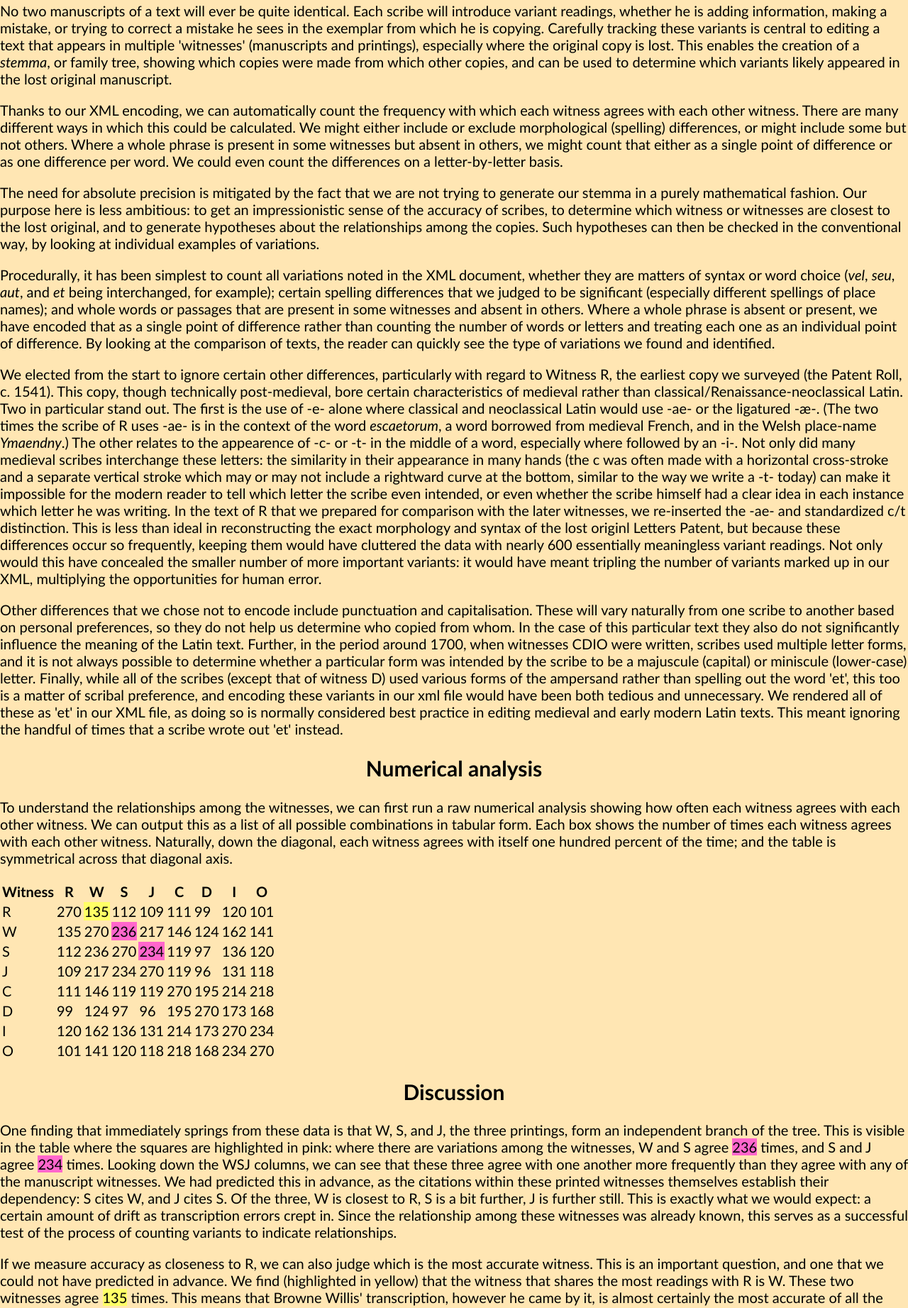
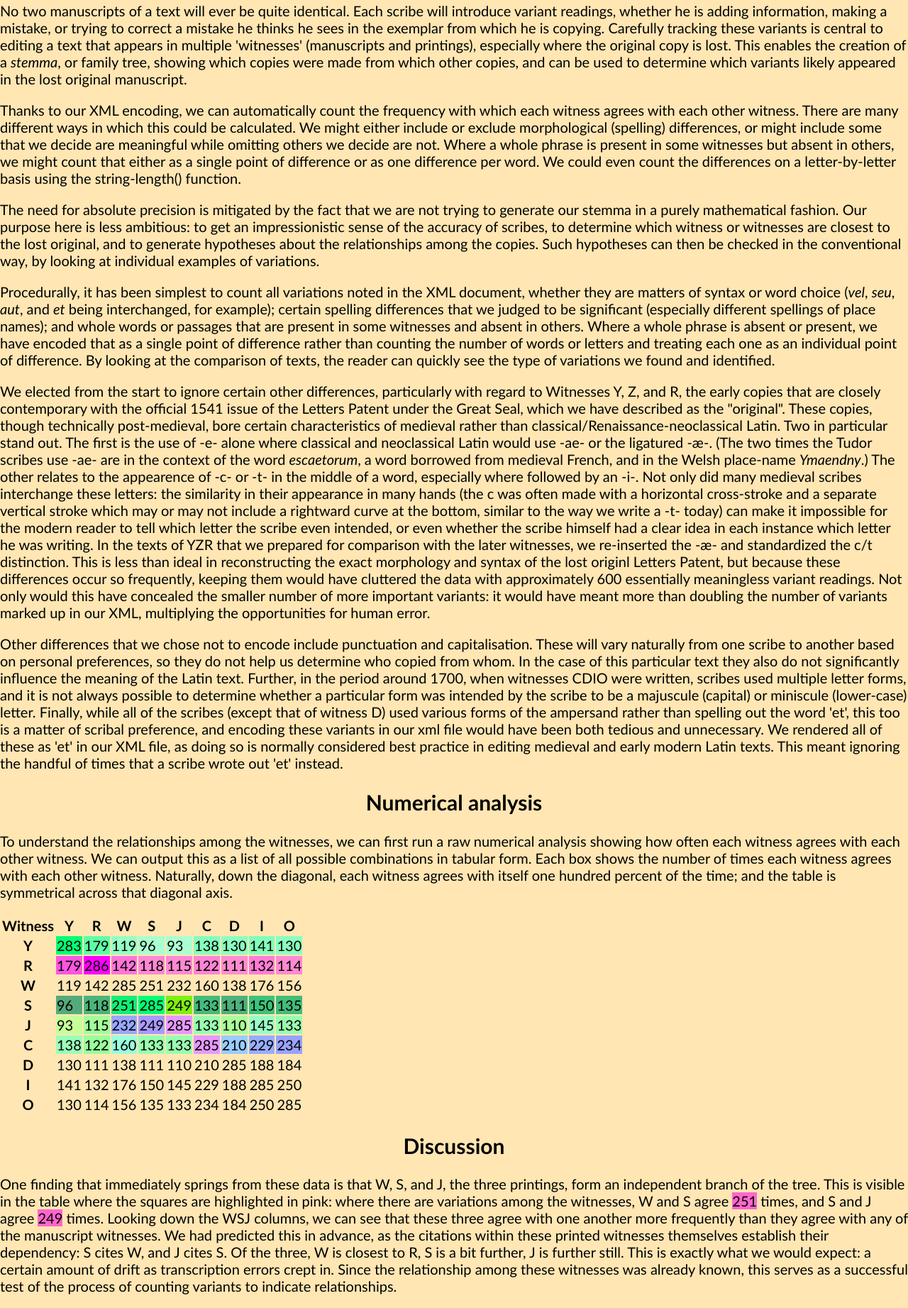
Before and after one commit to haggis78/brecon-2, a plain HTML site: page site/html/analysis/TextualAnalysis.html in a window 1280 px wide. Shown: the part 185-2028 px from the top of the page at 71% size. Drawn offline with Linux system fonts and the light colour scheme.

Commit message:
adding Y to textual analysis page and graphics

```diff
--- a/site/html/analysis/TextualAnalysis.html
+++ b/site/html/analysis/TextualAnalysis.html
@@ -4,7 +4,7 @@
 <html xmlns="http://www.w3.org/1999/xhtml">
    <head>
       <meta http-equiv="Content-Type" content="text/html; charset=utf-8" />
-      <link rel="stylesheet" type="text/css" href="../../../css/brecon.css" />
+      <link rel="stylesheet" type="text/css" href="../../css/brecon.css" />
       <title>Analysis</title>
    </head>
    <body>
@@ -12,18 +12,19 @@
       <h2> Introduction and methodology</h2>
       <p>No two manuscripts of a text will ever be quite identical. Each scribe will introduce
          variant readings, whether he is adding information, making a mistake, or trying to
-         correct a mistake he sees in the exemplar from which he is copying. Carefully tracking
-         these variants is central to editing a text that appears in multiple 'witnesses' (manuscripts
-         and printings), especially where the original copy is lost. This enables the creation
-         of a <em>stemma</em>, or family tree, showing which copies were made from which other copies, and can
+         correct a mistake he thinks he sees in the exemplar from which he is copying. Carefully
+         tracking these variants is central to editing a text that appears in multiple 'witnesses'
+         (manuscripts and printings), especially where the original copy is lost. This enables
+         the creation of a <em>stemma</em>, or family tree, showing which copies were made from which other copies, and can
          be used to determine which variants likely appeared in the lost original manuscript.</p>
       <p>Thanks to our XML encoding, we can automatically count the frequency with which each
          witness agrees with each other witness. There are many different ways in which this
          could be calculated. We might either include or exclude morphological (spelling) differences,
-         or might include some but not others. Where a whole phrase is present in some witnesses
-         but absent in others, we might count that either as a single point of difference or
-         as one difference per word. We could even count the differences on a letter-by-letter
-         basis.</p>
+         or might include some that we decide are meaningful while omitting others we decide
+         are not. Where a whole phrase is present in some witnesses but absent in others, we
+         might count that either as a single point of difference or as one difference per word.
+         We could even count the differences on a letter-by-letter basis using the string-length()
+         function.</p>
       <p>The need for absolute precision is mitigated by the fact that we are not trying to
          generate our stemma in a purely mathematical fashion. Our purpose here is less ambitious:
          to get an impressionistic sense of the accuracy of scribes, to determine which witness
@@ -39,25 +40,27 @@
          point of difference. By looking at the comparison of texts, the reader can quickly
          see the type of variations we found and identified. </p>
       <p>We elected from the start to ignore certain other differences, particularly with regard
-         to Witness R, the earliest copy we surveyed (the Patent Roll, c. 1541). This copy,
-         though technically post-medieval, bore certain characteristics of medieval rather
-         than classical/Renaissance-neoclassical Latin. Two in particular stand out. The first
-         is the use of -e- alone where classical and neoclassical Latin would use -ae- or the
-         ligatured -æ-. (The two times the scribe of R uses -ae- is in the context of the word
-         <em>escaetorum</em>, a word borrowed from medieval French, and in the Welsh place-name <em>Ymaendny</em>.) The other relates to the appearence of -c- or -t- in the middle of a word, especially
+         to Witnesses Y, Z, and R, the early copies that are closely contemporary with the
+         official 1541 issue of the Letters Patent under the Great Seal, which we have described
+         as the "original". These copies, though technically post-medieval, bore certain characteristics
+         of medieval rather than classical/Renaissance-neoclassical Latin. Two in particular
+         stand out. The first is the use of -e- alone where classical and neoclassical Latin
+         would use -ae- or the ligatured -æ-. (The two times the Tudor scribes use -ae- are
+         in the context of the word <em>escaetorum</em>, a word borrowed from medieval French, and in the Welsh place-name <em>Ymaendny</em>.) The other relates to the appearence of -c- or -t- in the middle of a word, especially
          where followed by an -i-. Not only did many medieval scribes interchange these letters:
          the similarity in their appearance in many hands (the c was often made with a horizontal
          cross-stroke and a separate vertical stroke which may or may not include a rightward
          curve at the bottom, similar to the way we write a -t- today) can make it impossible
          for the modern reader to tell which letter the scribe even intended, or even whether
          the scribe himself had a clear idea in each instance which letter he was writing.
-         In the text of R that we prepared for comparison with the later witnesses, we re-inserted
-         the -ae- and standardized c/t distinction. This is less than ideal in reconstructing
+         In the texts of YZR that we prepared for comparison with the later witnesses, we re-inserted
+         the -æ- and standardized the c/t distinction. This is less than ideal in reconstructing
          the exact morphology and syntax of the lost originl Letters Patent, but because these
-         differences occur so frequently, keeping them would have cluttered the data with nearly
+         differences occur so frequently, keeping them would have cluttered the data with approximately
          600 essentially meaningless variant readings. Not only would this have concealed the
-         smaller number of more important variants: it would have meant tripling the number
-         of variants marked up in our XML, multiplying the opportunities for human error.</p>
+         smaller number of more important variants: it would have meant more than doubling
+         the number of variants marked up in our XML, multiplying the opportunities for human
+         error.</p>
       <p>Other differences that we chose not to encode include punctuation and capitalisation.
          These will vary naturally from one scribe to another based on personal preferences,
          so they do not help us determine who copied from whom. In the case of this particular
@@ -81,6 +84,7 @@
       <table>
          <tr>
             <th>Witness</th>
+            <th>Y</th>
             <th>R</th>
             <th>W</th>
             <th>S</th>
@@ -91,99 +95,119 @@
             <th>O</th>
          </tr>
          <tr>
-            <td>R</td>
-            <td>270</td>
-            <td style="background-color: #ffff66;">135</td>
-            <td>112</td>
-            <td>109</td>
-            <td>111</td>
-            <td>99</td>
-            <td>120</td>
-            <td>101</td>
+            <th>Y</th>
+            <td style="background-color: hsl(147, 100%, 50.35087719298245615%">283</td>
+            <td style="background-color: hsl(147, 100%, 68.59649122807017545%">179</td>
+            <td style="background-color: hsl(147, 100%, 79.12280701754385965%">119</td>
+            <td style="background-color: hsl(147, 100%, 83.15789473684210525%">96</td>
+            <td style="background-color: hsl(147, 100%, 83.68421052631578945%">93</td>
+            <td style="background-color: hsl(147, 100%, 75.7894736842105263%">138</td>
+            <td style="background-color: hsl(147, 100%, 77.1929824561403509%">130</td>
+            <td style="background-color: hsl(147, 100%, 75.2631578947368421%">141</td>
+            <td style="background-color: hsl(147, 100%, 77.1929824561403509%">130</td>
          </tr>
          <tr>
-            <td>W</td>
-            <td>135</td>
-            <td>270</td>
-            <td style="background-color: #ff66cc;">236</td>
-            <td>217</td>
-            <td>146</td>
-            <td>124</td>
-            <td>162</td>
-            <td>141</td>
+            <th>R</th>
+            <td style="background-color: rgba(255,0,255,0.628070175438596491">179</td>
+            <td style="background-color: rgba(255,0,255,1.003508771929824561">286</td>
+            <td style="background-color: rgba(255,0,255,0.498245614035087719">142</td>
+            <td style="background-color: rgba(255,0,255,0.414035087719298246">118</td>
+            <td style="background-color: rgba(255,0,255,0.403508771929824561">115</td>
+            <td style="background-color: rgba(255,0,255,0.428070175438596491">122</td>
+            <td style="background-color: rgba(255,0,255,0.389473684210526316">111</td>
+            <td style="background-color: rgba(255,0,255,0.463157894736842105">132</td>
+            <td style="background-color: rgba(255,0,255,0.4">114</td>
          </tr>
          <tr>
-            <td>S</td>
-            <td>112</td>
-            <td>236</td>
-            <td>270</td>
-            <td style="background-color: #ff66cc;">234</td>
+            <th>W</th>
             <td>119</td>
-            <td>97</td>
-            <td>136</td>
-            <td>120</td>
+            <td>142</td>
+            <td>285</td>
+            <td>251</td>
+            <td>232</td>
+            <td>160</td>
+            <td>138</td>
+            <td>176</td>
+            <td>156</td>
          </tr>
          <tr>
-            <td>J</td>
-            <td>109</td>
-            <td>217</td>
-            <td>234</td>
-            <td>270</td>
-            <td>119</td>
-            <td>96</td>
-            <td>131</td>
-            <td>118</td>
+            <th>S</th>
+            <td style="background-color: hsl(147, 33.6842105263157895%, 50%">96</td>
+            <td style="background-color: hsl(147, 41.4035087719298246%, 50%">118</td>
+            <td style="background-color: hsl(147, 88.0701754385964912%, 50%">251</td>
+            <td style="background-color: hsl(147, 100%, 50%">285</td>
+            <td style="background-color: hsl(90, 87.368421052631578947%, 50%)">249</td>
+            <td style="background-color: hsl(147, 46.6666666666666667%, 50%">133</td>
+            <td style="background-color: hsl(147, 38.9473684210526316%, 50%">111</td>
+            <td style="background-color: hsl(147, 52.6315789473684211%, 50%">150</td>
+            <td style="background-color: hsl(147, 47.3684210526315789%, 50%">135</td>
          </tr>
          <tr>
-            <td>C</td>
-            <td>111</td>
-            <td>146</td>
-            <td>119</td>
-            <td>119</td>
-            <td>270</td>
-            <td>195</td>
-            <td>214</td>
-            <td>218</td>
+            <th>J</th>
+            <td style="background-color: hsl(93, 100%, 80%">93</td>
+            <td style="background-color: hsl(115, 100%, 80%">115</td>
+            <td style="background-color: hsl(232, 100%, 80%">232</td>
+            <td style="background-color: hsl(249, 100%, 80%">249</td>
+            <td style="background-color: hsl(285, 100%, 80%">285</td>
+            <td style="background-color: hsl(133, 100%, 80%">133</td>
+            <td style="background-color: hsl(110, 100%, 80%">110</td>
+            <td style="background-color: hsl(145, 100%, 80%">145</td>
+            <td style="background-color: hsl(133, 100%, 80%">133</td>
          </tr>
          <tr>
-            <td>D</td>
-            <td>99</td>
-            <td>124</td>
-            <td>97</td>
-            <td>96</td>
-            <td>195</td>
-            <td>270</td>
-            <td>173</td>
-            <td>168</td>
+            <th>C</th>
+            <td style="background-color: hsl(138, 100%, 80%">138</td>
+            <td style="background-color: hsl(122, 100%, 80%">122</td>
+            <td style="background-color: hsl(160, 100%, 80%">160</td>
+            <td style="background-color: hsl(133, 100%, 80%">133</td>
+            <td style="background-color: hsl(133, 100%, 80%">133</td>
+            <td style="background-color: hsl(285, 100%, 80%">285</td>
+            <td style="background-color: hsl(210, 100%, 80%">210</td>
+            <td style="background-color: hsl(229, 100%, 80%">229</td>
+            <td style="background-color: hsl(234, 100%, 80%">234</td>
          </tr>
          <tr>
-            <td>I</td>
-            <td>120</td>
-            <td>162</td>
-            <td>136</td>
-            <td>131</td>
-            <td>214</td>
-            <td>173</td>
-            <td>270</td>
-            <td>234</td>
+            <th>D</th>
+            <td>130</td>
+            <td>111</td>
+            <td>138</td>
+            <td>111</td>
+            <td>110</td>
+            <td>210</td>
+            <td>285</td>
+            <td>188</td>
+            <td>184</td>
          </tr>
          <tr>
-            <td>O</td>
-            <td>101</td>
+            <th>I</th>
             <td>141</td>
-            <td>120</td>
-            <td>118</td>
-            <td>218</td>
-            <td>168</td>
+            <td>132</td>
+            <td>176</td>
+            <td>150</td>
+            <td>145</td>
+            <td>229</td>
+            <td>188</td>
+            <td>285</td>
+            <td>250</td>
+         </tr>
+         <tr>
+            <th>O</th>
+            <td>130</td>
+            <td>114</td>
+            <td>156</td>
+            <td>135</td>
+            <td>133</td>
             <td>234</td>
-            <td>270</td>
+            <td>184</td>
+            <td>250</td>
+            <td>285</td>
          </tr>
       </table>
       <h2>Discussion</h2>
       <p>One finding that immediately springs from these data is that W, S, and J, the three
          printings, form an independent branch of the tree. This is visible in the table where
          the squares are highlighted in pink: where there are variations among the witnesses,
-         W and S agree <span style="background-color: #ff66cc;">236</span> times, and S and J agree <span style="background-color: #ff66cc;">234</span> times.  Looking down the WSJ columns, we can see that these three agree with one
+         W and S agree <span style="background-color: #ff66cc;">251</span> times, and S and J agree <span style="background-color: #ff66cc;">249</span> times.  Looking down the WSJ columns, we can see that these three agree with one
          another more frequently than they agree with any of the manuscript witnesses. We had
          predicted this in advance, as the citations within these printed witnesses themselves
          establish their dependency: S cites W, and J cites S. Of the three, W is closest to
@@ -194,7 +218,7 @@
       <p>If we measure accuracy as closeness to R, we can also judge which is the most accurate
          witness. This is an important question, and one that we could not have predicted in
          advance. We find (highlighted in yellow) that the witness that shares the most readings
-         with R is W. These two witnesses agree <span style="background-color: #ffff66;">135</span> times. This means that Browne Willis' transcription, however he came by it, is almost
+         with R is W. These two witnesses agree <span style="background-color: #ffff66;">142</span> times. This means that Browne Willis' transcription, however he came by it, is almost
          certainly the most accurate of all the later copies. Even S and J, though they import
          additional variants due to typographical errors (and, in one case in J, a misguided
          attempt to add a phrase that the author <b>thought</b> should have been there), still show more fidelity to R than <em>any</em> of the CDIO manuscripts.</p>
@@ -247,43 +271,43 @@
          </tr>
          <tr>
             <td>R</td>
-            <td>270</td>
+            <td>286</td>
+            <td>122</td>
             <td>111</td>
-            <td>99</td>
-            <td>120</td>
-            <td>101</td>
+            <td>132</td>
+            <td>114</td>
          </tr>
          <tr>
             <td>C</td>
-            <td>111</td>
-            <td>270</td>
-            <td>195</td>
-            <td>214</td>
-            <td>218</td>
+            <td>122</td>
+            <td>285</td>
+            <td>210</td>
+            <td>229</td>
+            <td>234</td>
          </tr>
          <tr>
             <td>D</td>
-            <td>99</td>
-            <td>195</td>
-            <td>270</td>
-            <td>173</td>
-            <td>168</td>
+            <td>111</td>
+            <td>210</td>
+            <td>285</td>
+            <td>188</td>
+            <td>184</td>
          </tr>
          <tr>
             <td>I</td>
-            <td>120</td>
-            <td>214</td>
-            <td>173</td>
-            <td>270</td>
-            <td>234</td>
+            <td>132</td>
+            <td>229</td>
+            <td>188</td>
+            <td>285</td>
+            <td>250</td>
          </tr>
          <tr>
             <td>O</td>
-            <td>101</td>
-            <td>218</td>
-            <td>168</td>
+            <td>114</td>
             <td>234</td>
-            <td>270</td>
+            <td>184</td>
+            <td>250</td>
+            <td>285</td>
          </tr>
       </table>
       <p>There are patterns in these data as well. Numerically, C and I are closer to R than
@@ -295,18 +319,18 @@
          be the case that CD would agree and IO would agree. This is not an absolute rule,
          but the data in the table offer some support. </p>
       <p>Witnesses I and O have a very high match rate, agreeing with one another on no fewer
-         than 234 occasions. This is the closest relationship among any of the CDIO manuscripts, and
+         than 250 occasions. This is the closest relationship among any of the CDIO manuscripts, and
          it suggests that one of them was copied from the other. This is a hypothesis that
          can be tested by looking carefully not only at the texts encoded in the XML file but
          also at the manuscripts themselves.</p>
       <p>Witnesses C and D seem to go together as well, though not as closely, matching only
-         195 times. The best that can be said is that D matches C more often than it matches anything
-         else. C is in fact much closer to I and O than it is to D, matching I 214 times and O 218 times. One non-textual affinity that they share is that the hands are very similar,
+         210 times. The best that can be said is that D matches C more often than it matches anything
+         else. C is in fact much closer to I and O than it is to D, matching I 229 times and O 234 times. One non-textual affinity that they share is that the hands are very similar,
          though not identical. But the similarity suggests that one was copied from the other
          and that the scribe of the copy made a deliberate attempt to make his production <em>look like</em> his exemplar. </p>
       <p>As for its accuracy, however, witness D is particularly poor. The numbers suggest
          this, but the experience of reading and encoding the manuscript drives it home. Out
-         of approximately 270 variant readings, on 51 occasions, D stands alone against all other witnesses. These are transcription errors.
+         of approximately 285 variant readings, on 51 occasions, D stands alone against all other witnesses. These are transcription errors.
          In some cases, to be sure, another scribe has stepped in and corrected the text, by
          inserting missing words as superscriptions with a caret (^), writing directly over
          the original letters, or by striking through an erroneous word. In fact, there are
@@ -325,24 +349,28 @@
          end that are not printed by Willis.</p>
       <h2>Stemma codicum</h2>
       <p>What follows is our hypothetical <em>stemma codicum</em>, or family tree, of the witnesses, both manuscript and in print. Relationships among
-         CDIO are a working hypothesis. Pink circles represent the sources collated in this
-         project.</p>
+         CDIO are a working hypothesis. Pink circles represent the extant witnesses collated
+         in this project; white circles represent lost or hypothetical witnesses.</p>
       <div class="content">
-         <div class="stemma-svg"><svg xmlns="http://www.w3.org/2000/svg" id="stemma-svg" width="100%" viewBox="0 0 1100 550">
+         <div class="stemma-svg"><svg xmlns="http://www.w3.org/2000/svg" id="stemma-svg" width="100%" viewBox="0 0 1100 650">
                <desc></desc>
-               <g transform="scale(.8) translate(0, 100)">
-                  <text x="1" y="1" font-family="sans-serif" font-size="50px" fill="black">Stemma Codicum</text>
+               <g transform="scale(.8) translate(0, 200)">
+                  <text x="1" y="-100" font-family="sans-serif" font-size="50px" fill="black">Stemma Codicum</text>
                   <g>
                      <line x1="500" y1="25" x2="1000" y2="525" stroke="black" stroke-width="2"></line>
-                     <line x1="500" y1="25" x2="400" y2="125" stroke="black" stroke-width="2"></line>
+                     <line x1="600" y1="-75" x2="400" y2="125" stroke="black" stroke-width="2"></line>
                      <line x1="600" y1="125" x2="300" y2="425" stroke="black" stroke-width="2"></line>
                      <line x1="500" y1="225" x2="800" y2="525" stroke="black" stroke-width="2"></line>
                   </g>
                   <g>
-                     <circle cx="500" cy="25" r="30" stroke="black" stroke-width="2" fill="white"></circle>
-                     <text x="488" y="37" font-family="sans-serif" font-size="40px" fill="black">X</text>
+                     <circle cx="600" cy="-75" r="30" stroke="black" stroke-width="2" fill="pink"></circle>
+                     <text x="588" y="-63" font-family="sans-serif" font-size="40px" fill="black">Y</text>
+                     <text x="650" y="-65" font-family="sans-serif" font-size="30px" fill="black">Warrant under Signet: TNA PSO 5/2</text>
+                  </g>
+                  <g>
+                     <circle cx="500" cy="25" r="30" stroke="black" stroke-width="2" fill="pink"></circle>
+                     <text x="488" y="37" font-family="sans-serif" font-size="40px" fill="black">Z</text>
                      <text x="550" y="35" font-family="sans-serif" font-size="30px" fill="black">Warrant in Chancery: TNA C 82/776</text>
-                     <text x="595" y="60" font-family="sans-serif" font-size="30px" fill="black">(presumed to survive; not yet examined)</text>
                   </g>
                   <g>
                      <circle cx="600" cy="125" r="30" stroke="black" stroke-width="2" fill="white"></circle>
@@ -352,7 +380,7 @@
                   <g>
                      <circle cx="700" cy="225" r="30" stroke="black" stroke-width="2" fill="white"></circle>
                      <text x="692" y="235" font-family="sans-serif" font-size="40px" fill="black">τ</text>
-                     <text x="740" y="235" font-family="sans-serif" font-size="30px" fill="black">Transcript used by Willis (may be in Bodleian)</text>
+                     <text x="740" y="235" font-family="sans-serif" font-size="30px" fill="black">Transcript used by Willis (not found in Bodleian)</text>
                   </g>
                   <g>
                      <circle cx="800" cy="325" r="30" stroke="black" stroke-width="2" fill="pink"></circle>
@@ -402,7 +430,7 @@
                   </g>
                </g></svg></div>
       </div>
-      <p><em>-Dr. William H. Campbell</em></p>
-      <p>December 2019</p>
+      <p><em>-William H. Campbell</em></p>
+      <p>December 2019 (last updated July 2022)</p>
    </body>
 </html>
```
Also changed, not shown: xml/CharterCollation.xml (+11 -5 lines), xquery/placeholder.txt (added), 2 other files.
